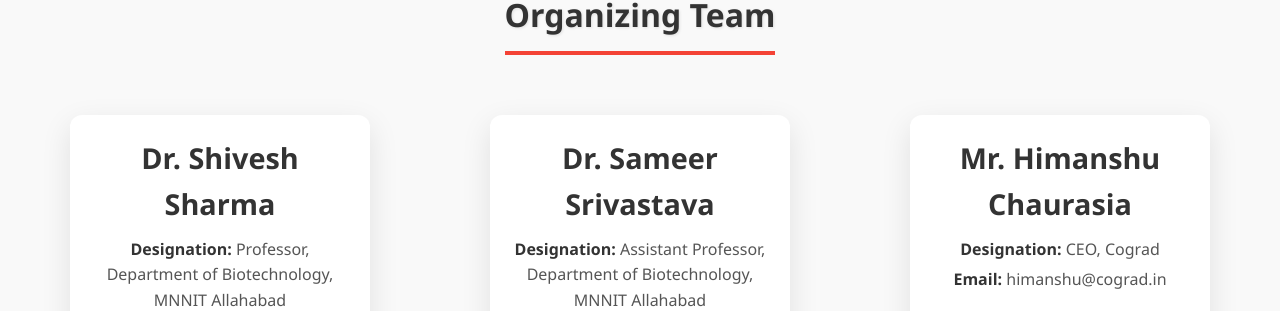
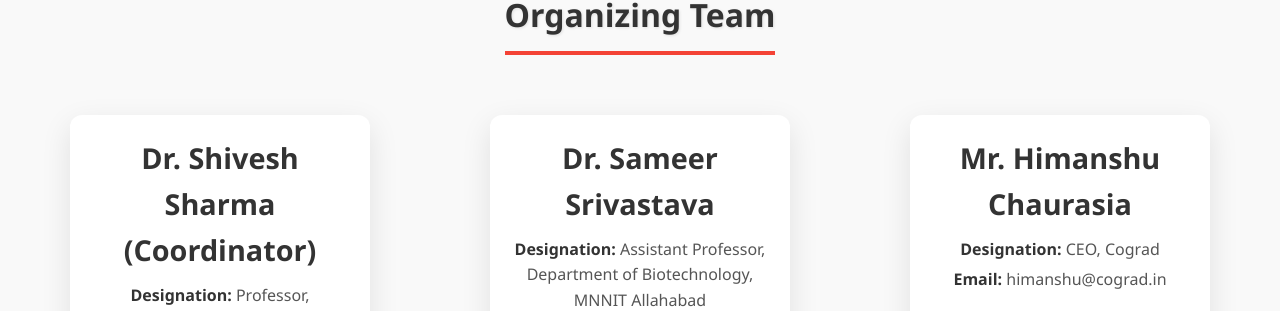
Before and after one commit to shagun1911/the-event-site, a React (Create React App) app: page / in a window 1280 px wide. Shown: the part 4705-5016 px from the top of the page. Built offline with nearby package versions, Linux system fonts and the light colour scheme.

Commit message:
Update Speakers.js

```diff
--- a/src/Speakers.js
+++ b/src/Speakers.js
@@ -4,7 +4,7 @@ import "./Speakers.css";
 const speakersData = [
   {
     id: 1,
-    name: "Dr. Shivesh Sharma",
+    name: "Dr. Shivesh Sharma (Coordinator)",
     designation: "Professor, Department of Biotechnology, MNNIT Allahabad",
     email: "shiveshs@mnnit.ac.in",
     image: "speaker1.jpg",
```
